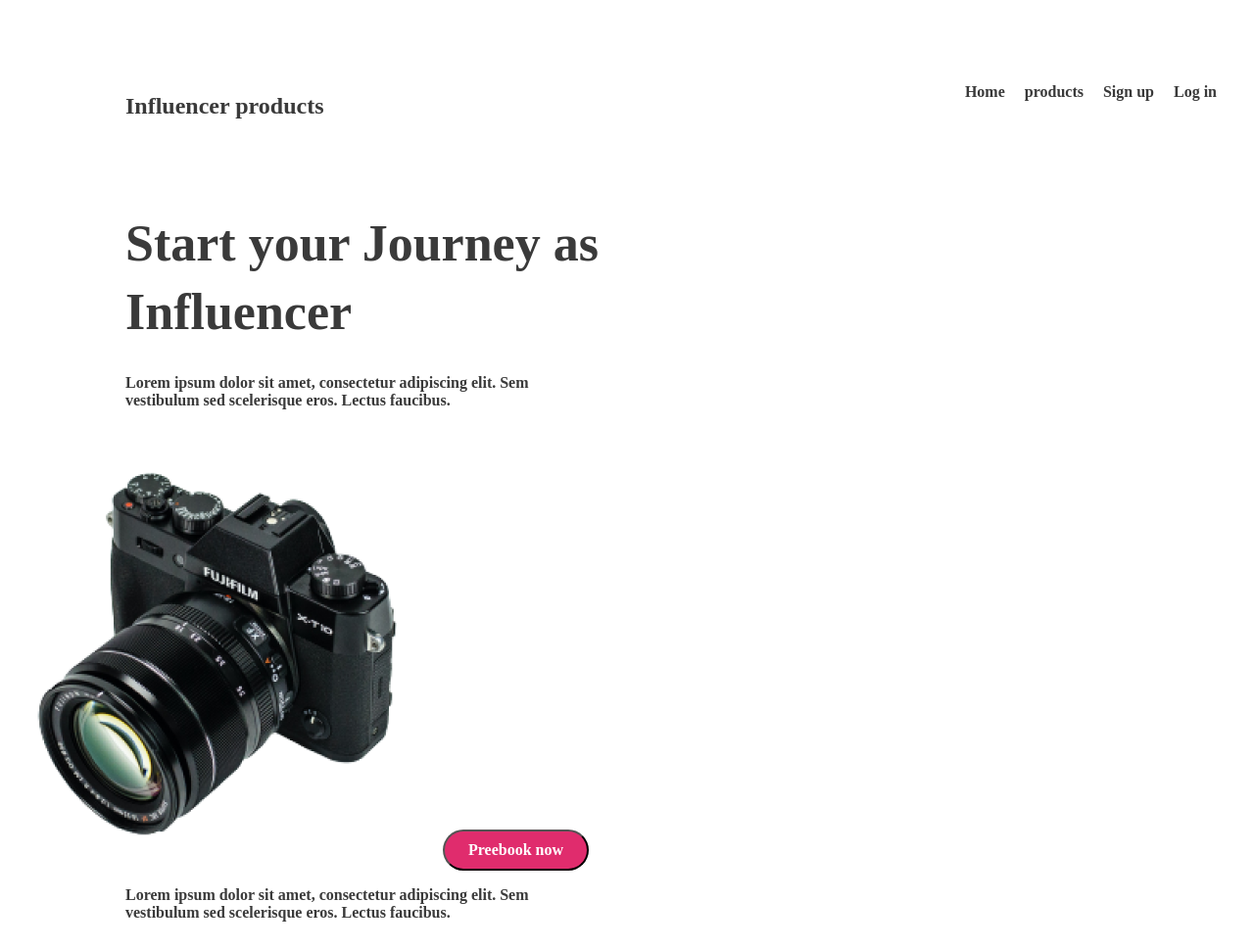
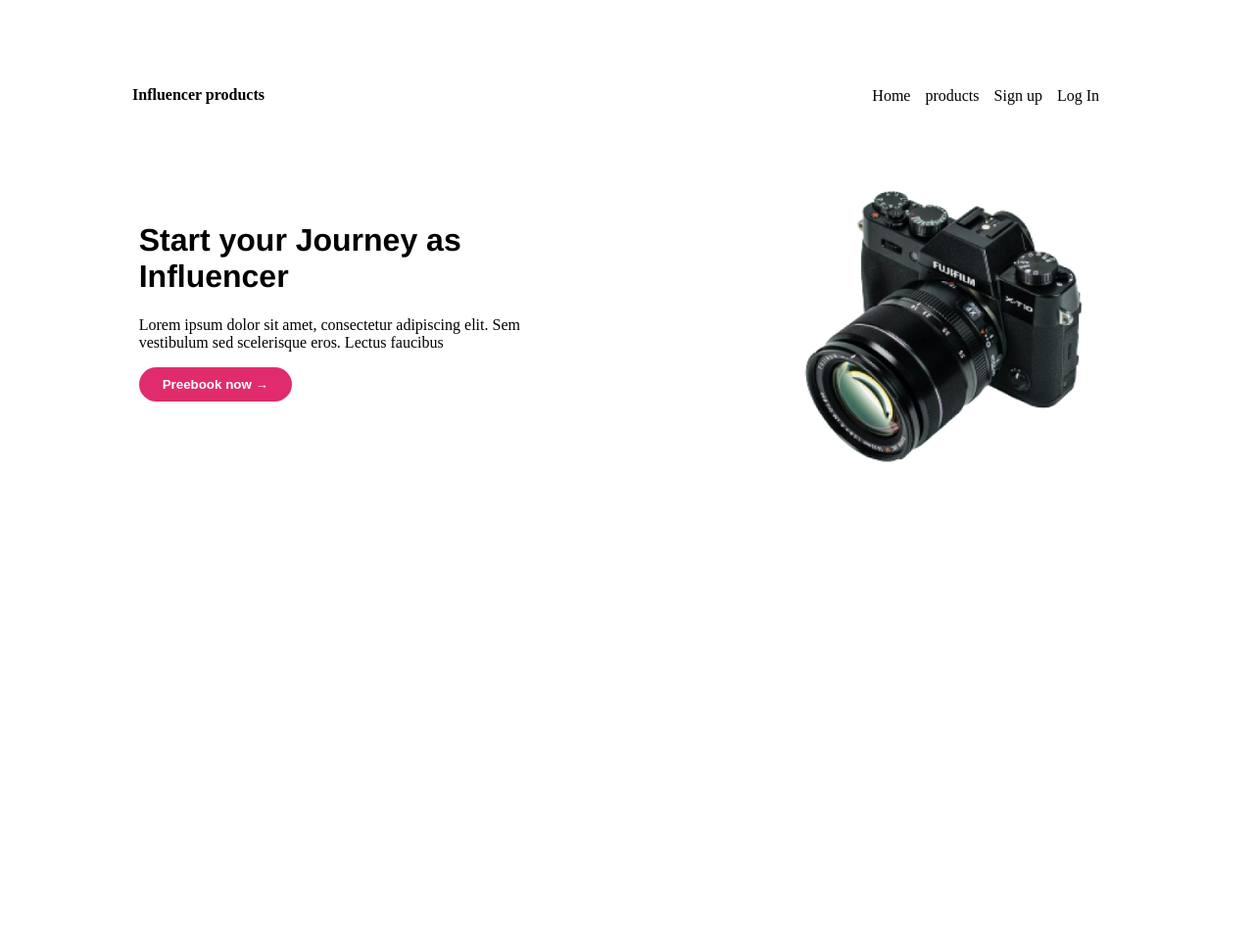
Before and after one commit to shanjida-borsha/influencer-gears, a plain HTML site: page index.html in a window 1280 px wide. Shown: the top 969 px of the page at 98% size. After the commit the page ends 800 px from the top, so only its background shows below. Drawn offline with Linux system fonts and the light colour scheme.

Commit message:
added banner part

```diff
--- a/index.html
+++ b/index.html
@@ -5,50 +5,37 @@
     <meta name="viewport" content="width=device-width, initial-scale=1.0">
     <title>Influence gears</title>
     <link rel="stylesheet" href="style.css">
+    <link rel="preconnect" href="https://fonts.googleapis.com">
+<link rel="preconnect" href="https://fonts.gstatic.com" crossorigin>
+<link href="https://fonts.googleapis.com/css2?family=Open+Sans:ital,wght@0,400;0,700;1,800&family=Work+Sans:wght@400;600;700;800&display=swap" rel="stylesheet">
 </head>
-<body>
+ <body>
+    <!-- navigation bar starts -->
     <header>
-        <nav>
+        <div class="nav-container">
             <h4>Influencer products</h4>
-            <ul>
+            <div class="menus">
                 <li>Home</li>
                 <li>products</li>
                 <li>Sign up</li>
-                <li>Log in</li>
-            </ul>
-        </nav>
-        <div class="container">
-                <div class="header-section">
-                        <h1 class="header-title">
-                            Start your Journey as <br> Influencer
-                        </h1>
-                        <p class="header-description">Lorem ipsum dolor sit amet, consectetur adipiscing elit. Sem <br> vestibulum sed scelerisque eros. Lectus faucibus.</p>
-                </div>
+                <li>Log In</li>
+            </div>
+        </div>
+    </header>
 
-                <div class="camera-1">
+    <!-- banner starts -->
+
+    <div class="banner-container">
+        <div class="banner-title">
+            <h1>Start your Journey as <br> Influencer</h1>
+            <p>Lorem ipsum dolor sit amet, consectetur adipiscing elit. Sem <br>
+                vestibulum sed scelerisque eros. Lectus faucibus</p>
+                <button class="btn-primary"> <b>Preebook now &rarr;</b> </button>
+        </div>
+        <div class="banner-image">
+            <img width="340px" height="310" src="influencer-gear resources/images/main-camera.png" alt="">
+        </div>
+    </div>
 
 
-                        <img width="440px" height="414px" src="influencer-gear resources/images/main-camera.png" alt="">
-                        <button class="btn-primary">Preebook now</button>
-
-                    </div>
-                </div>
-                <p class="header-description">Lorem ipsum dolor sit amet, consectetur adipiscing elit. Sem <br> vestibulum sed scelerisque eros. Lectus faucibus.</p>
-                <img class="camera1" width="440px" height="414px" src="influencer-gear resources/images/main-camera.png" alt="">
-                <button class="btn-primary">Preebook now</button>
-
-            </div>
-        </div>
-
-        <div class="sponsors">
-            <img src="influencer-gear resources/logos/Alibaba.svg" alt="">
-            <img src="influencer-gear resources/logos/Amazon.svg" alt="">
-            <img src="influencer-gear resources/logos/Daraz.pk Logo.svg" alt="">
-            <img src="influencer-gear resources/logos/Ebay.svg" alt="">
-            <img src="influencer-gear resources/logos/Rakuten.svg" alt="">
-            <img src="influencer-gear resources/logos/Walmart.svg" alt="">
-            <img src="influencer-gear resources/logos/Target.svg" alt="">
-        </div>
-    </header>
-</body>
-</html>
+ </body>
--- a/style.css
+++ b/style.css
@@ -1,89 +1,44 @@
-/* header styles */
+/* nav styles */
 
-nav {
+.nav-container {
     display: flex;
     justify-content: space-between;
-    margin-right: 30px;
-    align-items: center;
 }
 
+.menus {
+    list-style: none;
+    display: flex;
+    gap: 15px;
+    align-items: center;
+    margin-right: 150px;
+    margin-top: 60px;
+}
 
 h4 {
-    margin-left: 120px;
-    margin-top: 87px;
-    width: 243px;
-    height: 52.2px;
-    color: #3A3A3A;
-    font-family: Poppins;
-    font-size: 24px;
-    font-weight: 700;
+    margin-left: 127px;
+    margin-top: 80px;
 
 }
 
-
-ul {
+/* banner styles */
+.banner-container {
     display: flex;
-   list-style: none;
-   gap: 20px;
-   color: #3A3A3A;
-   font-family: Poppins;
-   font-size: 16px;
-   font-style: normal;
-   font-weight: 600;
-   line-height: normal;
+    justify-content: space-around;
 }
 
-.camera1, p, h4 {
-    display: flex ;
-
+h1 {
+    margin-top: 100px;
+    font-family: 'Franklin Gothic Medium', 'Arial Narrow', Arial, sans-serif;
 }
 
-.header-title {
-    margin-left: 120px;
-    width: 582px;
-    height: 133px;
-    color: #3A3A3A;
-    font-family: Poppins;
-    font-size: 52px;
-    font-weight: 700;
-    line-height: 70px; /* 134.615% */
-}
-
-.header-description {
-    width: 505px;
-    height: 60.9px;
-    color: #3A3A3A;
-    font-family: Poppins;
-    font-size: 16px;
-    font-weight: 600;
-    margin-left: 120px;
-}
-
-
-/* .btn-primary {
-    display: inline-flex;
-    padding: 10px 24px;
-    align-items: flex-start;
-    gap: 8px;
-} */
-
-h4, .camera1 {
-    justify-content: space-between;
+.banner-image {
+    margin-top: 50px;
 }
 
 .btn-primary {
     border-radius: 41px;
     background: #E02C6D;
-    display: inline-flex;
     padding: 10px 24px;
-    align-items: flex-start;
-    gap: 8px;
-    color: #FFF;
-    font-family: Poppins;
-    font-size: 16px;
-    font-weight: 700;
+    border-style: none;
+    color: white;
 }
-
-img {
-    justify-content: space-between;
-}
```
